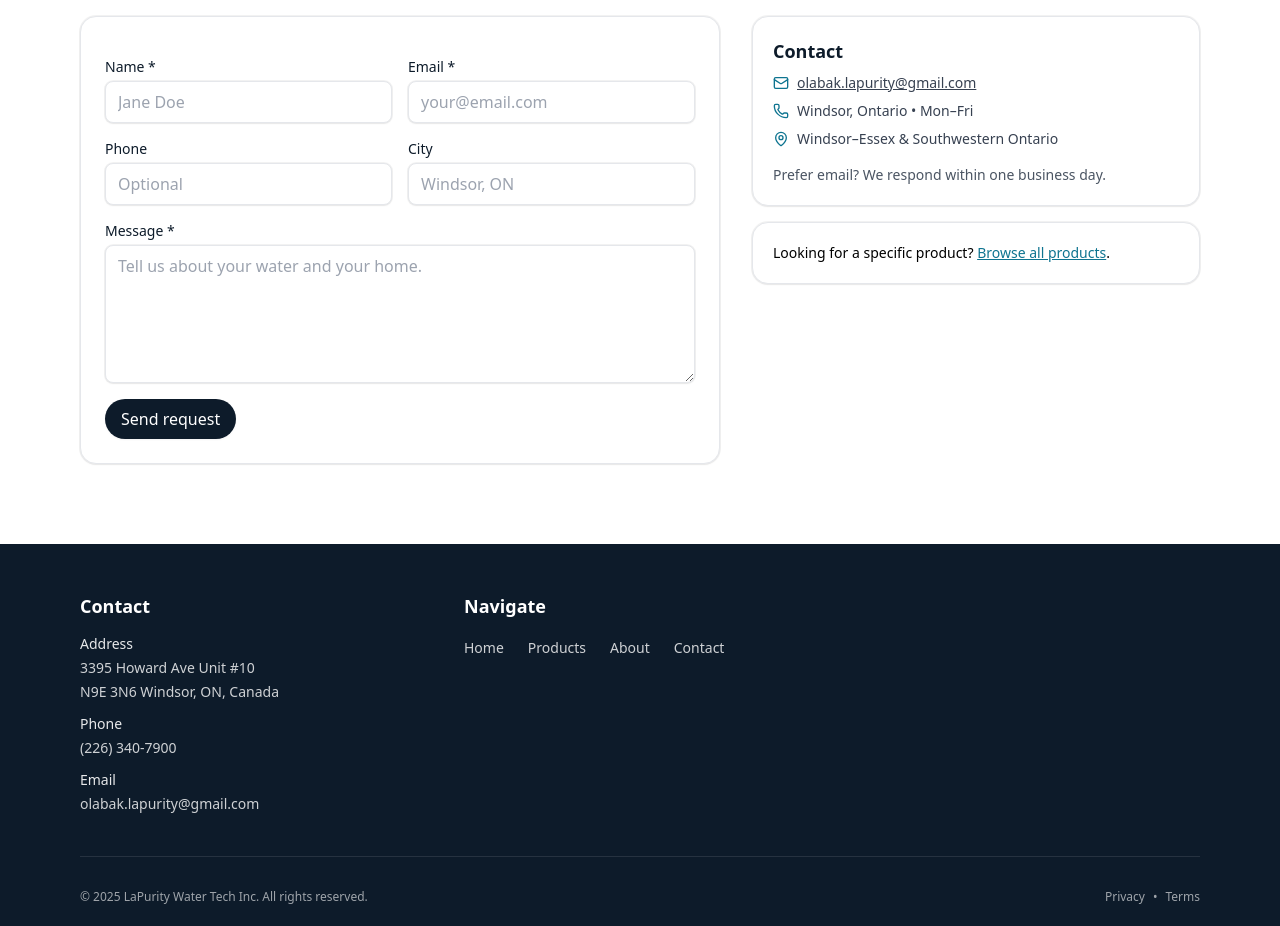
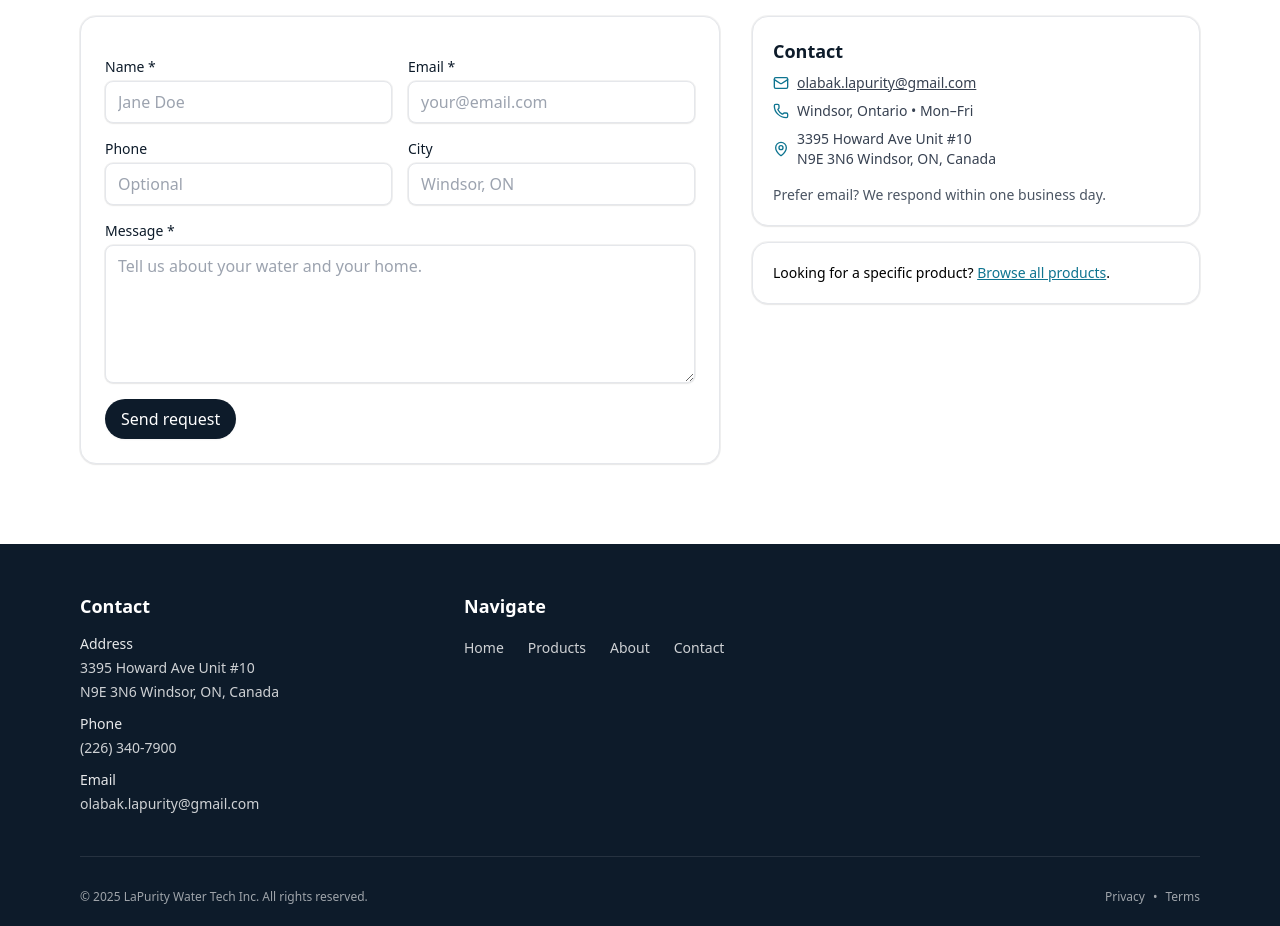
Before and after one commit to MohammadLab/la-purity-water-tech, a Next.js app: page /contact in a window 1280 px wide. Shown: the part 960-1886 px from the top of the page. Built offline with nearby package versions, Linux system fonts and the light colour scheme.

Commit message:
Update page.tsx

```diff
--- a/app/(site)/contact/page.tsx
+++ b/app/(site)/contact/page.tsx
@@ -47,7 +47,12 @@ export default function ContactPage() {
                   </li>
                   <li className="flex items-center gap-2">
                     <MapPin size={16} className="text-cyan-700" />
-                    <span>Windsor–Essex & Southwestern Ontario</span>
+                    <span>
+  3395 Howard Ave Unit #10
+  <br />
+  N9E 3N6 Windsor, ON, Canada
+</span>
+
                   </li>
                 </ul>
                 <div className="mt-4 text-sm text-gray-600">
```
